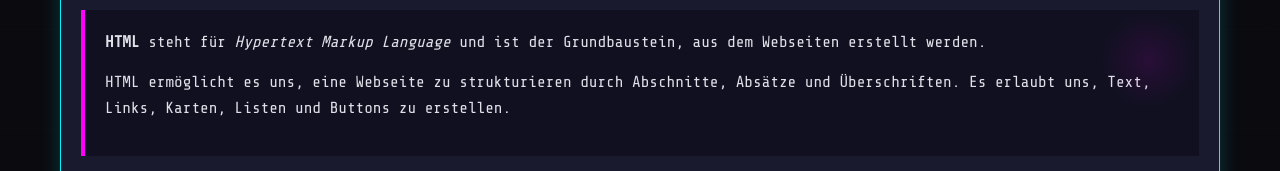
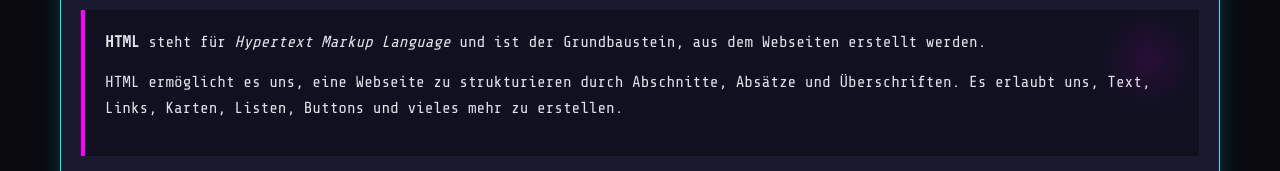
Before and after one commit to El-Vo/webdev-leitfaden, a plain HTML site: page docs/index.html in a window 1280 px wide. Shown: the part 371-542 px from the top of the page. Drawn offline with nearby package versions, Linux system fonts and the light colour scheme.

Commit message:
minor index.html text adjustment

```diff
--- a/docs/index.html
+++ b/docs/index.html
@@ -26,7 +26,7 @@
             <h2>Was ist HTML?</h2>
             <div class="content-box">
                 <p><strong>HTML</strong> steht für <em>Hypertext Markup Language</em> und ist der Grundbaustein, aus dem Webseiten erstellt werden.</p>
-                <p>HTML ermöglicht es uns, eine Webseite zu strukturieren durch Abschnitte, Absätze und Überschriften. Es erlaubt uns, Text, Links, Karten, Listen und Buttons zu erstellen.</p>
+                <p>HTML ermöglicht es uns, eine Webseite zu strukturieren durch Abschnitte, Absätze und Überschriften. Es erlaubt uns, Text, Links, Karten, Listen, Buttons und vieles mehr zu erstellen.</p>
             </div>
         </section>
 
```
